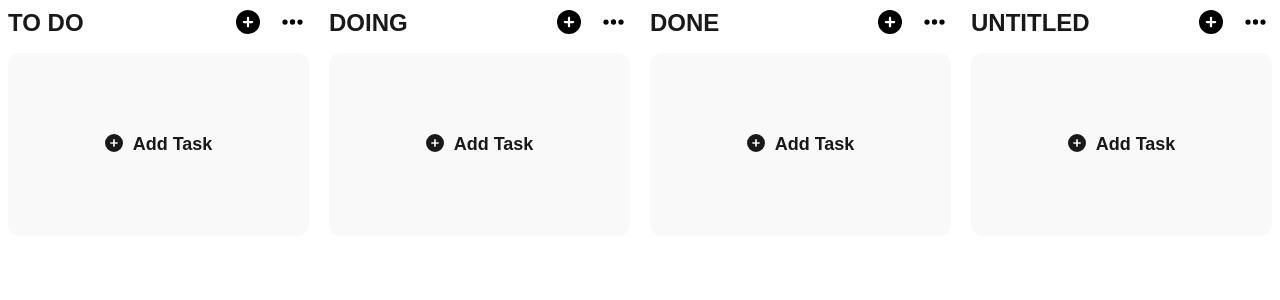
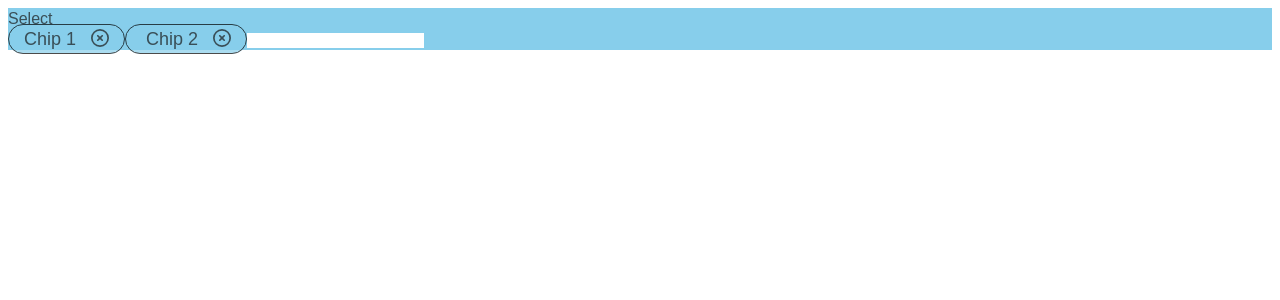
Before and after one commit to markluigibatoks/Vue2TodoList, a Vue app: page / in a window 1280 px wide. Shown: the top 300 px of the page. Built offline with nearby package versions, Linux system fonts and the light colour scheme.

Commit message:
feat: added some functionality for the autocomplete

```diff
--- /dev/null
+++ b/src/components/autocomplete.vue
@@ -0,0 +1,142 @@
+<template>
+  <div
+    class="autocomplete"
+    tabindex="0"
+    @blur="showList = false"
+    @click="$event.target.focus()"
+    @focus="showList = true"
+  >
+    <label for="input__text">Select</label>
+    <div class="selections">
+      <span class="chip">
+        Chip 1
+        <div
+          class="close-button"
+          @click="remove({})"
+        >
+          <i class="fa-regular fa-circle-xmark"></i>
+        </div>
+      </span>
+      <span class="chip">
+        Chip 2
+        <div
+          class="close-button"
+          @click="remove({})"
+        >
+          <i class="fa-regular fa-circle-xmark"></i>
+        </div>
+      </span>
+
+      <input
+        type="text"
+        autocomplete="off"
+        @focus="showList = true"
+        @blur="showList = false"
+      >
+    </div>
+
+    <ul
+      v-show="showList"
+      class="list"
+    >
+      <li
+        class="list__item"
+        @click="itemClick()"
+      >
+        Chip 3
+      </li>
+      <li>Chip 4</li>
+      <li>Chip 5</li>
+      <li>Chip 6</li>
+      <li>Chip 7</li>
+    </ul>
+  </div>
+</template>
+
+<script>
+export default {
+  name: 'AutoComplete',
+
+  data () {
+    return {
+      showList: false
+    }
+  },
+
+  methods: {
+    remove (item) {
+      const index = this.friends.indexOf(item.name)
+      if (index >= 0) this.friends.splice(index, 1)
+    },
+
+    itemClick () {
+      console.log('click registered')
+    }
+  }
+}
+</script>
+
+<style lang="scss" scoped>
+  * {
+    padding: 0;
+    margin: 0;
+    box-sizing: border-box;
+  }
+
+  .autocomplete{
+    width: 100%;
+    background: skyblue;
+    cursor: pointer;
+
+    label {
+      font-size: 16px;
+      opacity: 0.7;
+    }
+
+    .selections {
+      span.chip {
+        border-radius: 30px;
+        background: skyblue;
+        opacity: 0.7;
+        border: 1px solid #000;
+        padding: 4px 15px;
+
+        .close-button{
+          display: inline;
+          margin-left: 10px;
+        }
+
+        .close-button:hover{
+          color: #000;
+        }
+      }
+
+      input {
+        outline: none;
+        border: none;
+      }
+    }
+
+    .list{
+      list-style: none;
+      background: #fff;
+
+      li{
+        padding: 15px 10px;
+        cursor: pointer;
+      }
+
+      li:nth-child(odd){
+        background: #fff;
+      }
+
+      li:nth-child(even){
+        background: #ddd;
+      }
+
+      li:hover{
+        background: skyblue;
+      }
+    }
+  }
+</style>
--- a/src/views/HomeView.vue
+++ b/src/views/HomeView.vue
@@ -1,27 +1,30 @@
 <template>
   <div class="wrapper">
     <div class="content">
-      <Todos
+      <!-- <Todos
         v-for="(group, groupKey) in todosByGroup"
         :key="groupKey"
         :todos="group"
         :title="groupKey"
-      />
+      /> -->
+      <Autocomplete />
     </div>
   </div>
 </template>
 
 <script>
 // @ is an alias to /src
-import Todos from '@/components/Todos.vue'
+// import Todos from '@/components/Todos.vue'
 
 import { mapActions, mapGetters } from 'vuex'
+import Autocomplete from '@/components/autocomplete.vue'
 
 export default {
   name: 'HomeView',
 
   components: {
-    Todos
+    // Todos,
+    Autocomplete
   },
 
   data () {
```
